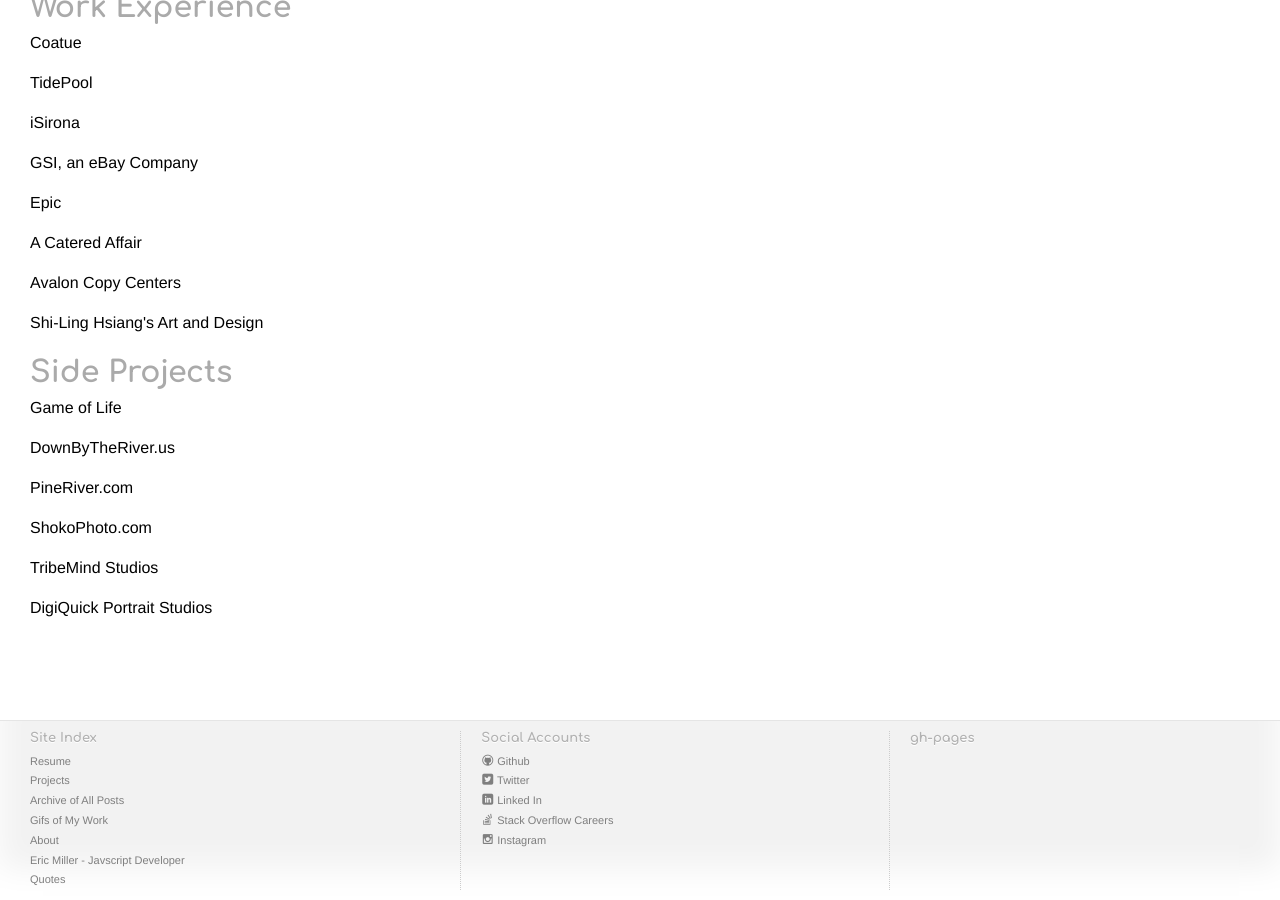
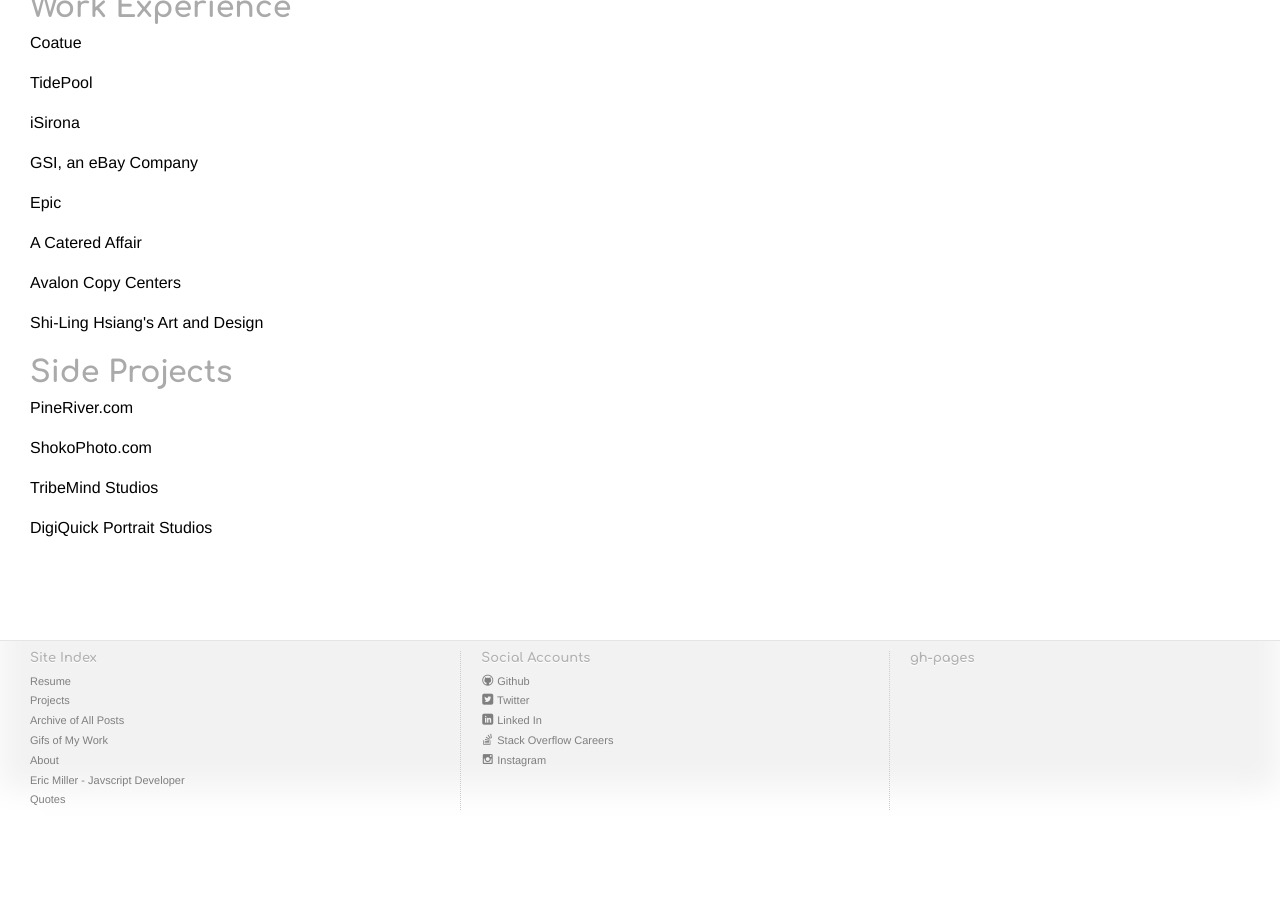
Before and after one commit to SimplGy/simplgy.github.io, a Jekyll site: the page built from resume/index.html, in a window 1280 px wide and 900 px high, scrolled down 608 px. Built offline with Jekyll 4.4.1, drawn with Linux system fonts in a browser that asks for light colours; after the commit the page ends 1428 px from its top, so only the background shows below that.

Commit message:
modified some project data

```diff
--- a/_data/sideProjects.yml
+++ b/_data/sideProjects.yml
@@ -1,7 +1,4 @@
 
-
-- name: Game of Life
-- name: DownByTheRiver.us
 - name: PineRiver.com
 - name: ShokoPhoto.com
 - name: TribeMind Studios
--- a/_data/social.yml
+++ b/_data/social.yml
@@ -22,3 +22,6 @@
   name: Instagram
   url: https://instagram.com/simplgy
   #api: not public -- https://api.instagram.com/v1/users/{user-id}/
+
+#- id: vanBlog
+#  url: DownByTheRiver.us
```
